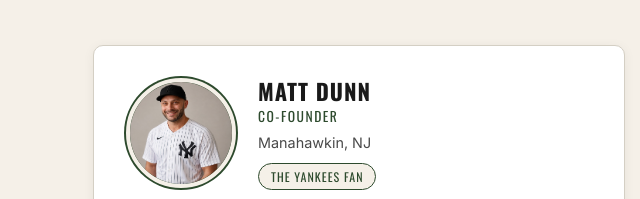
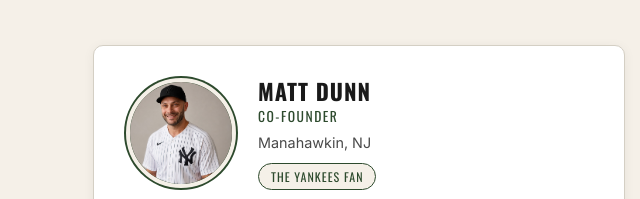
Before and after one commit to Green-Box-Agency/greenboxagency, a plain HTML site: page about/index.html in a window 1280 px wide. Shown: the part 2051-2250 px from the top of the page, 1-641 px from the left. Drawn offline with nearby package versions, Linux system fonts and the light colour scheme.

Commit message:
Add img.team-avatar object-fit styles — assets/style.css — greenboxagency.com

```diff
--- a/assets/style.css
+++ b/assets/style.css
@@ -152,6 +152,13 @@ p + p { margin-top: 1rem; }
   border: 3px solid #f5f0e8;
   box-shadow: 0 0 0 2px #2d4a2d;
 }
+
+img.team-avatar {
+  object-fit: cover;
+  object-position: center top;
+  padding: 0;
+}
+
 
 .nav-links {
   display: flex;
```
